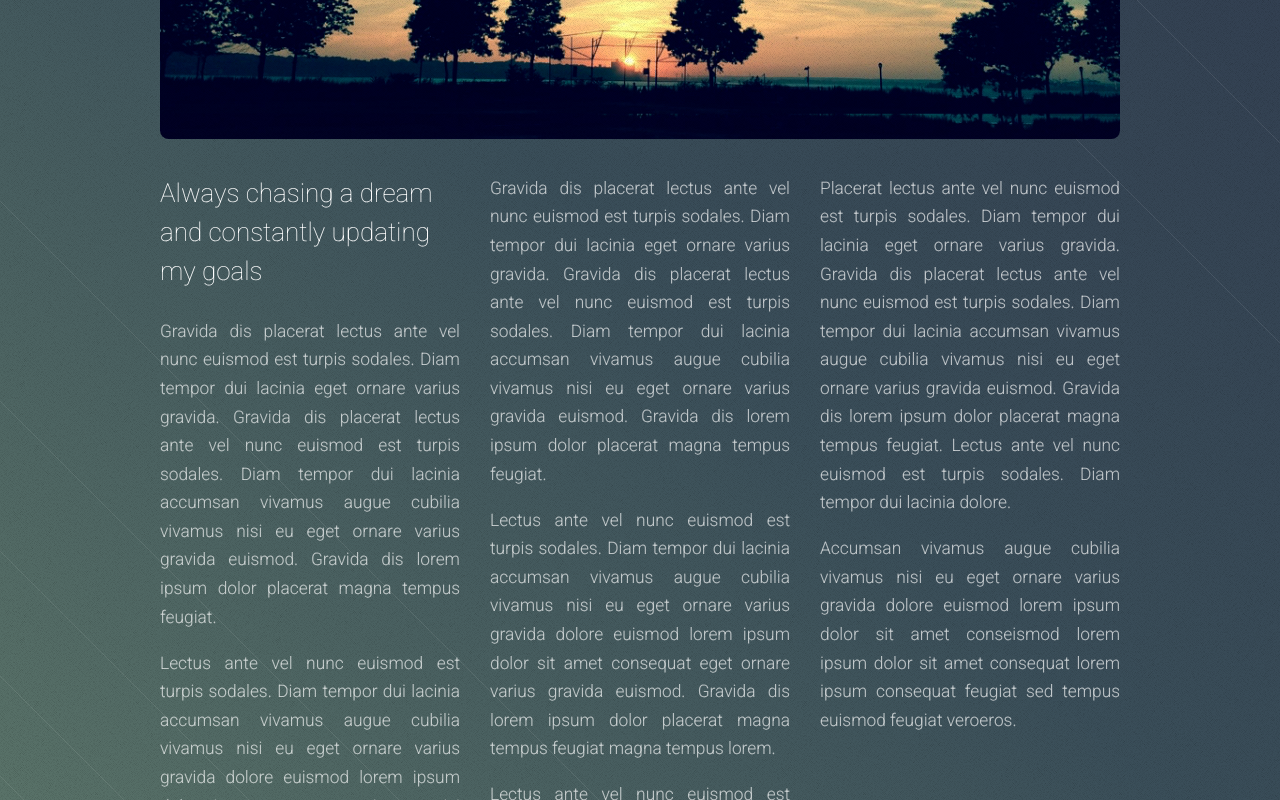
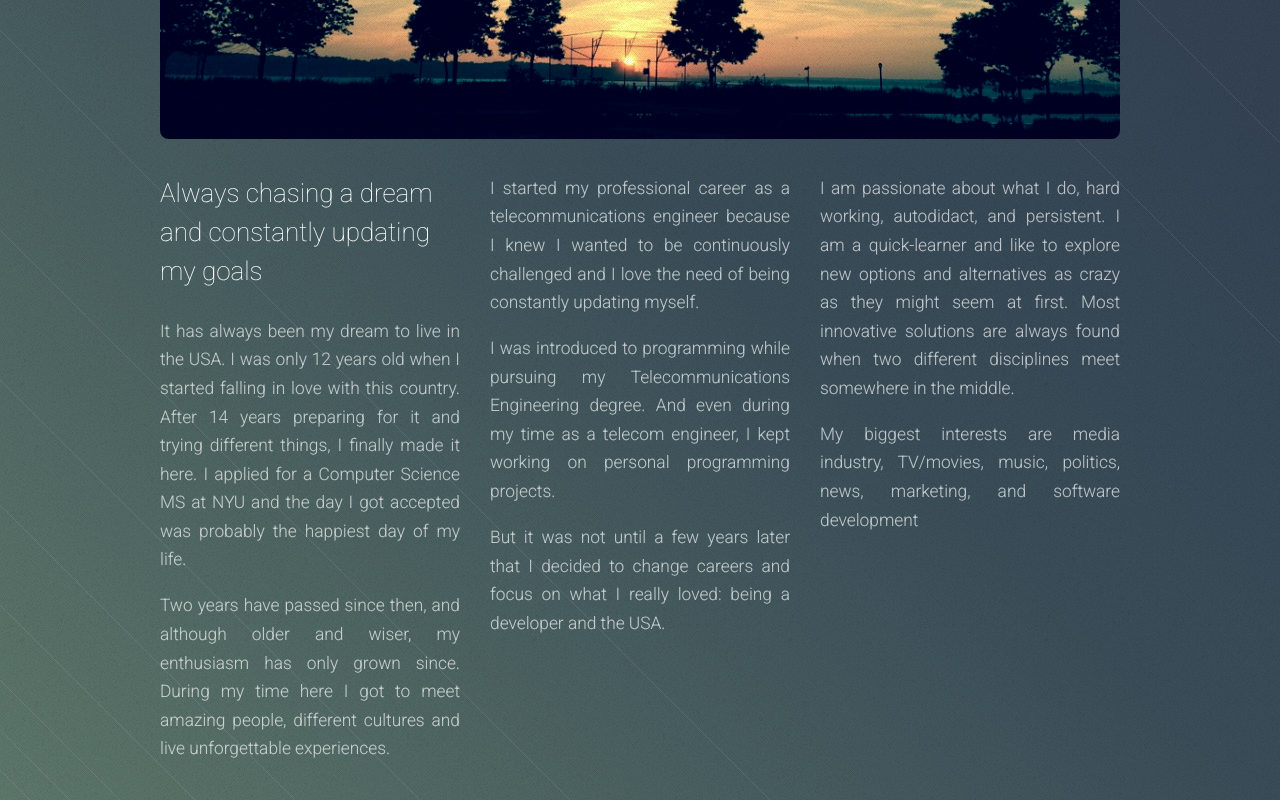
Before and after one commit to drazic1/drazic1.github.io, a plain HTML site: page index.html in a window 1280 px wide. Shown: the part 3018-3818 px from the top of the page. Drawn offline with Linux system fonts and the light colour scheme.

Commit message:
Updated story

```diff
--- a/index.html
+++ b/index.html
@@ -58,7 +58,7 @@
 							<header>
 								<h3>Javascript</h3>
 							</header>
-							<p>Developing for the web means using Javascript. Period. My favorite programming language and the one I fell more confortable using (even for backend apps more and more). So many good things to come for <a href="https://github.com/lukehoban/es6features#readme"> JS</a></p>
+							<p>Developing for the web means using Javascript. Period. My favorite programming language, and the one I feel more confortable using (even for backend apps more and more). So many good things to come for <a href="https://github.com/lukehoban/es6features#readme"> JS</a></p>
 						</section>
 					</div>
 					<div class="4u">
@@ -69,7 +69,7 @@
 							<header>
 								<h3>D3</h3>
 							</header>
-							<p>The mother (or father) of all visualization libraries for the web. Thank you <a href="https://twitter.com/mbostock"> Mike Bostock.</a> </p>
+							<p>The mother of all visualization libraries for the web. Thank you <a href="https://twitter.com/mbostock"> Mike Bostock.</a> </p>
 						</section>
 					</div>
 					<div class="4u">
@@ -80,7 +80,7 @@
 							<header>
 								<h3>Python</h3>
 							</header>
-							<p>OK, I can't use JavaScript all the time (or I could, but sometimes Python is easier). And you've got to work with others right?</p>
+							<p>OK, I can't use JavaScript all the time (or I could, but sometimes Python makes things a little easier). And you've got to work with others right?</p>
 						</section>
 					</div>
 				</div>
@@ -157,22 +157,19 @@
 				<div class="row">
 					<div class="4u">
 						<h3>Always chasing a dream and constantly updating my goals</h3>
-						<p>Gravida dis placerat lectus ante vel nunc euismod est turpis sodales. Diam tempor dui lacinia eget ornare varius gravida. Gravida dis placerat lectus ante vel nunc euismod est turpis sodales. Diam tempor dui lacinia accumsan vivamus augue cubilia
-							vivamus nisi eu eget ornare varius gravida euismod. Gravida dis lorem ipsum dolor placerat magna tempus feugiat.</p>
-						<p>Lectus ante vel nunc euismod est turpis sodales. Diam tempor dui lacinia accumsan vivamus augue cubilia vivamus nisi eu eget ornare varius gravida dolore euismod lorem ipsum dolor sit amet consequat. vivamus nisi eu eget ornare varius gravida dolore
-							euismod lorem ipsum dolor sit amet consequat. vivamus nisi eu eget ornare et magna.</p>
+						<p>It has always been my dream to live in the USA. I was only 12 years old when I started falling in love with this country. After 14 years preparing for it and trying different things, I finally made it here. I applied for a Computer Science MS at
+							NYU and the day I got accepted was probably the happiest day of my life.</p>
+						<p>Two years have passed since then, and although older and wiser, my enthusiasm has only grown since. During my time here I got to meet amazing people, different cultures and live unforgettable experiences.</p>
 					</div>
 					<div class="4u">
-						<p>Gravida dis placerat lectus ante vel nunc euismod est turpis sodales. Diam tempor dui lacinia eget ornare varius gravida. Gravida dis placerat lectus ante vel nunc euismod est turpis sodales. Diam tempor dui lacinia accumsan vivamus augue cubilia
-							vivamus nisi eu eget ornare varius gravida euismod. Gravida dis lorem ipsum dolor placerat magna tempus feugiat.</p>
-						<p>Lectus ante vel nunc euismod est turpis sodales. Diam tempor dui lacinia accumsan vivamus augue cubilia vivamus nisi eu eget ornare varius gravida dolore euismod lorem ipsum dolor sit amet consequat eget ornare varius gravida euismod. Gravida dis
-							lorem ipsum dolor placerat magna tempus feugiat magna tempus lorem.</p>
-						<p>Lectus ante vel nunc euismod est turpis sodales. Diam tempor dui lacinia accumsan vivamus augue cubilia.</p>
+						<p>I started my professional career as a telecommunications engineer because I knew I wanted to be continuously challenged and I love the need of being constantly updating myself.</p>
+						<p>I was introduced to programming while pursuing my Telecommunications Engineering degree. And even during my time as a telecom engineer, I kept working on personal programming projects.</p>
+						<p>But it was not until a few years later that I decided to change careers and focus on what I really loved: being a developer and the USA.</p>
 					</div>
 					<div class="4u">
-						<p>Placerat lectus ante vel nunc euismod est turpis sodales. Diam tempor dui lacinia eget ornare varius gravida. Gravida dis placerat lectus ante vel nunc euismod est turpis sodales. Diam tempor dui lacinia accumsan vivamus augue cubilia vivamus nisi
-							eu eget ornare varius gravida euismod. Gravida dis lorem ipsum dolor placerat magna tempus feugiat. Lectus ante vel nunc euismod est turpis sodales. Diam tempor dui lacinia dolore.</p>
-						<p>Accumsan vivamus augue cubilia vivamus nisi eu eget ornare varius gravida dolore euismod lorem ipsum dolor sit amet conseismod lorem ipsum dolor sit amet consequat lorem ipsum consequat feugiat sed tempus euismod feugiat veroeros.</p>
+						<p>I am passionate about what I do, hard working, autodidact, and persistent. I am a quick-learner and like to explore new options and alternatives as crazy as they might seem at first. Most innovative solutions are always found when two different
+							disciplines meet somewhere in the middle.</p>
+						<p>My biggest interests are media industry, TV/movies, music, politics, news, marketing, and software development</p>
 						<!-- <footer>
 									<a href="#fourth" class="button scrolly">Ipsum ornare lorem dolor</a>
 								</footer> -->
```
Also changed, not shown: params.json (+7 -1 lines).
